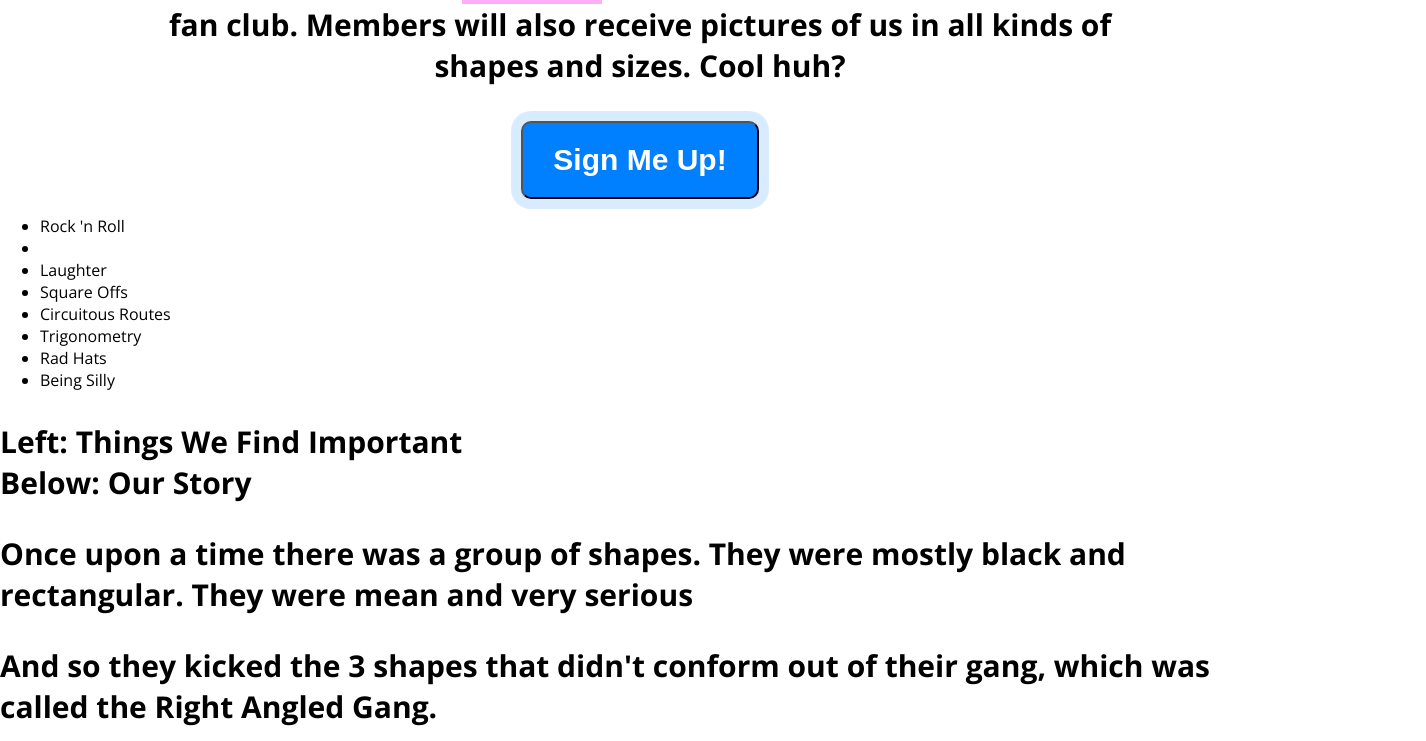
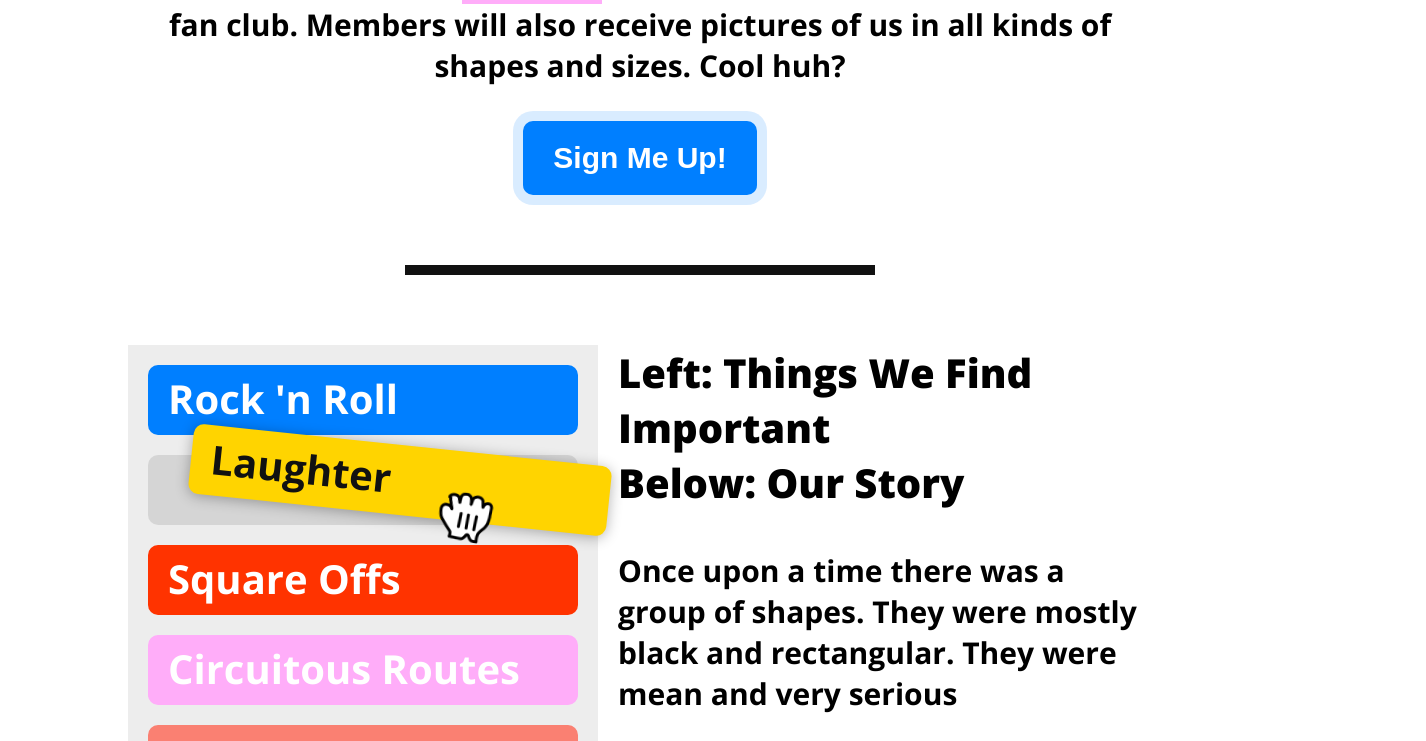
Before and after one commit to Raxu94/the-gang, a plain HTML site: page index.html in a window 1280 px wide. Shown: the part 1082-1823 px from the top of the page, 1426 px wide, since content can reach past the window. Drawn offline with nearby package versions, Linux system fonts and the light colour scheme.

Commit message:
story section, footer styling
Also added some HTML and changed a few other bits of CSS

```diff
--- a/css/style.css
+++ b/css/style.css
@@ -36,7 +36,7 @@ p{
 .hero-banner{
     background-color: #007FFF;
     min-height: 100vh;
-    padding: 50px 20px;
+    padding: 5% 20px;
     box-sizing: border-box;
     position: relative;
     overflow: hidden;
@@ -104,6 +104,14 @@ button.cta{
     padding: 20px 30px;
     border-radius: 10px;
     text-decoration: none;
+    outline: none;
+    border: none;
+    cursor: pointer;
+}
+
+a.cta:active,
+button.cta:active{
+    opacity: .7;
 }
 
 a.cta.alt,
@@ -111,7 +119,6 @@ button.cta.alt{
     background-color: #ffd400;
     color: #111111;
     box-shadow: 0 0 0 10px rgba(0,0,0,.15);
-
 }
 
 nav{
@@ -182,11 +189,127 @@ nav ul li a{
     display: inline;
 }
 
+.sep{
+    width: 470px;
+    height: 10px;
+    background-color: #111111;
+    margin: 70px auto;
+}
+
+.story h3{
+    font-size: 40px;
+    font-weight: 800;
+}
+
+.nb-list{
+    width: 470px;
+    padding: 20px 20px 0 20px;
+    box-sizing: border-box;
+    background-color: #ededed;
+    float: left;
+    margin: 0 20px 20px 0;
+    position: relative;
+}
+
+.nb-list li{
+    height: 70px;
+    border-radius: 10px;
+    font-size: 40px;
+    color: white;
+    font-weight: bold;
+    display: block;
+    margin-bottom: 20px;
+    padding: 6px 20px;
+    box-sizing: border-box;
+}
+
+.nb-list li.red{
+    background-color: #ff3300;
+}
+.nb-list li.blue{
+    background-color: #007fff;
+}
+.nb-list li.yellow{
+    background-color: #ffd400;
+    color: #111111;
+}
+.nb-list li.pink{
+    background-color: #ffadf9;
+}
+.nb-list li.salmon{
+    background-color: #fa8072;
+}
+.nb-list li.gray{
+    background-color: rgba(0,0,0,.1);
+}
+
+.nb-list li.dragging{
+    position: absolute;
+    top: 100px;
+    left: 62px;
+    right: -12px;
+    transform: rotate(6deg);
+    box-shadow: 0 2px 14px rgba(0,0,0,.3);
+}
+
+.nb-list li.dragging:after{
+    content: '';
+    display: block;
+    position: absolute;
+    width: 54px;
+    height: 60px;
+    background: url(img/hand.png) 0 0 no-repeat ;
+    background-size: 100%;
+    bottom: -30px;
+    left: 60%;
+}
+
+.gang-img{
+    display: block;
+    margin: 0 auto;
+    width: 735px;
+    height: 399px;
+}
+
+footer{
+    text-align: center;
+    color: rgba(0,0,0,.4);
+    font-size: 20px;
+    margin: 85px 0 45px;
+    font-weight: bold;
+}
+
+footer a{
+    color: rgba(0,0,0,.4);
+}
+
+.popup{
+    display: none;
+}
+
 /*
-<div class="more-info" id="more-info">
-    <h2>Join Our Fan Club</h2>
-    <p>Every week we have <span class="highlight">a party.</span> If you want to join us then join our fan club.
-    Members will also receive pictures of us in all kinds of shapes and sizes. Cool huh?</p>
-    <button class="cta">Sign Me Up!</button>
+<div class="sep"></div>
+
+<div class="story" id="story">
+    <ul class="nb-list">
+            <li class="blue">Rock 'n Roll</li>
+            <li class="gray">&nbsp;</li>
+            <li class="yellow dragging">Laughter</li>
+            <li class="red">Square Offs</li>
+            <li class="pink">Circuitous Routes</li>
+            <li class="salmon">Trigonometry</li>
+            <li class="blue">Rad Hats</li>
+            <li class="yellow">Being Silly</li>
+    </ul>
+
+    <h3>Left: Things We Find Important <br>
+    Below: Our Story</h3>
+    <p>Once upon a time there was a group of shapes. They were mostly black and rectangular. They were mean and very serious</p>
+    <p>And so they kicked the 3 shapes that didn't conform out of their gang, which was called the Right Angled Gang.</p>
+    <p>And so these three shapes were very sad, but found great joy and comfort being around each other.
+    They soon started having a lot of fun, started rocking and rolling, started being silly, and became the most well-known shape gang in the universe.</p>
+    <p>They even started making fun of squares and rectangles in what they like to call 'Square Offs'!</p>
 </div>
+
+<div class="sep"></div>
 */
--- a/index.html
+++ b/index.html
@@ -49,6 +49,7 @@
 <div class="sep"></div>
 
 <div class="story" id="story">
+    <div class="wrapper">
         <ul class="nb-list">
                 <li class="blue">Rock 'n Roll</li>
                 <li class="gray">&nbsp;</li>
@@ -68,13 +69,16 @@
         They soon started having a lot of fun, started rocking and rolling, started being silly, and became the most well-known shape gang in the universe.</p>
         <p>They even started making fun of squares and rectangles in what they like to call 'Square Offs'!</p>
     </div>
+</div>
 
 <div class="sep"></div>
 
-<img src="css/img/the-gang.png" alt="The Gang">
+<img class="gang-img" src="css/img/the-gang.png" alt="The Gang">
 
 <footer>
+    <div class="wrapper">
         Made by Raymond as part of <a href="https://taptapkaboom.com">Tap Tap Kaboom</a> course in Web Design.
+    </div>
 </footer>
 
 <div class="popup">
```
Also changed, not shown: css/img/hand.png (added). Lines whose indentation alone changed are shown as unchanged.
